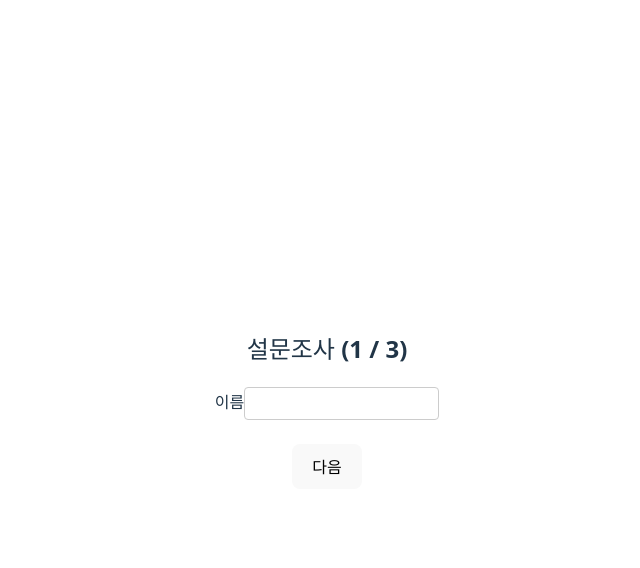
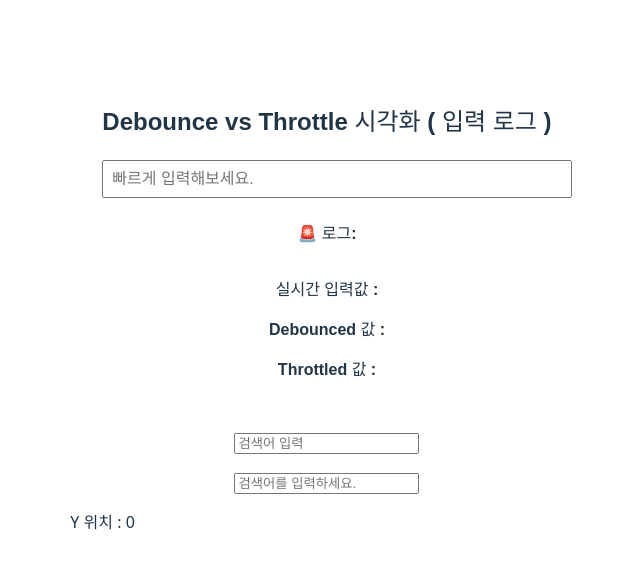
Before and after one commit to Eilleen-yang/survey-app, a React (Vite) app: page / in a window 1280 px wide. Shown: the top 568 px of the page, without its empty margins (313-953 px from the left). Built offline with nearby package versions, Linux system fonts and the light colour scheme.

Commit message:
feat : 검색바, 스크롤로 디바운싱, 쓰로틀링 차이 파악하기

```diff
--- a/src/App.jsx
+++ b/src/App.jsx
@@ -1,10 +1,20 @@
 import "./App.css";
+import SearchBar from "./_components/SearchBar";
+import DebounceThrottleDemo from "./pages/DebounceThrottleDemo";
 import Home from "./pages/Home";
+import ScrollPosition from "./pages/ScrollPosition";
+import SearchInput from "./pages/SearchInput";
 
 function App() {
   return (
     <div style={{ maxWidth: 600, margin: "0 auto", padding: 20 }}>
-      <Home />
+      {/* react-hook-form, react-select : 설문조사 폼 */}
+      {/* <Home /> */}
+      {/* 디바운싱, 쓰로틀링 차이를 보여주는 검색 input */}
+      <DebounceThrottleDemo />
+      <SearchBar />
+      <SearchInput />
+      <ScrollPosition />
     </div>
   );
 }
--- /dev/null
+++ b/src/_components/SearchBar.jsx
@@ -0,0 +1,39 @@
+import { useEffect, useState } from "react";
+import useDebounce from "../hooks/useDebounce";
+import { fakeSearchApi } from "../apis/fakeSearchApi";
+
+export default function SearchBar() {
+  const [query, setQuery] = useState("");
+  const [results, setResults] = useState([]);
+  const debouncedQuery = useDebounce(query, 1000);
+
+  useEffect(() => {
+    if (!debouncedQuery) {
+      setResults([]);
+      return;
+    }
+
+    const fetchData = async () => {
+      const res = await fakeSearchApi(debouncedQuery);
+      setResults(res);
+    };
+
+    fetchData();
+  }, [debouncedQuery]);
+
+  return (
+    <div>
+      <input
+        type="text"
+        placeholder="검색어 입력"
+        value={query}
+        onChange={(e) => setQuery(e.target.value)}
+      />
+      <ul>
+        {results.map((r, idx) => (
+          <li key={idx}>{r}</li>
+        ))}
+      </ul>
+    </div>
+  );
+}
--- /dev/null
+++ b/src/apis/fakeSearchApi.js
@@ -0,0 +1,7 @@
+// 가짜 검색 API 입니다.
+export const fakeSearchApi = async (query) => {
+  console.log("API 호출!", query);
+  return new Promise((resolve) =>
+    setTimeout(() => resolve([`${query} 결과1`, `${query} 결과2`]), 1000)
+  );
+};
--- /dev/null
+++ b/src/hooks/useDebounce.js
@@ -0,0 +1,13 @@
+import { useEffect, useState } from "react";
+
+export default function useDebounce(value, delay = 300) {
+  const [debouncedValue, setDebouncedValue] = useState(value);
+
+  useEffect(() => {
+    const handler = setTimeout(() => setDebouncedValue(value), delay);
+
+    return () => clearTimeout(handler); // 값이 바뀌면 타이머 초기화
+  }, [value, delay]);
+
+  return debouncedValue;
+}
--- /dev/null
+++ b/src/hooks/useThrottle.js
@@ -0,0 +1,19 @@
+import { useEffect, useRef, useState } from "react";
+
+export default function useThrottle(value, limit = 1000) {
+  const [throttledValue, setThrottledValue] = useState(value);
+  const lastRan = useRef(Date.now());
+
+  useEffect(() => {
+    const handler = setTimeout(() => {
+      if (Date.now() - lastRan.current >= limit) {
+        setThrottledValue(value);
+        lastRan.current = Date.now();
+      }
+    }, limit - (Date.now() - lastRan.current));
+
+    return () => clearTimeout(handler);
+  }, [value, limit]);
+
+  return throttledValue;
+}
--- /dev/null
+++ b/src/pages/DebounceThrottleDemo.jsx
@@ -0,0 +1,62 @@
+import { useState } from "react";
+import useDebounce from "../hooks/useDebounce";
+import useThrottle from "../hooks/useThrottle";
+
+export default function DebounceThrottleDemo() {
+  const [input, setInput] = useState("");
+  const [logs, setLogs] = useState([]);
+
+  const debounced = useDebounce(input, 1000);
+  const throttled = useThrottle(input, 1000);
+
+  // 시각적 로그 저장
+  const logMesssage = (label, value) => {
+    setLogs((prev) => [
+      { label, value, time: new Date().toLocaleTimeString() },
+      ...prev.slice(0, 10), // 최근 10개만 표시
+    ]);
+  };
+
+  // input이 바뀔 때마다 바로 로그
+  const handleChange = (e) => {
+    const value = e.target.value;
+    setInput(value);
+    logMesssage("⌨️ Input", value);
+  };
+
+  return (
+    <div style={{ padding: "2rem", fontFamily: "sans-serif" }}>
+      <h2>Debounce vs Throttle 시각화 ( 입력 로그 )</h2>
+      <input
+        type="text"
+        value={input}
+        onChange={handleChange}
+        placeholder="빠르게 입력해보세요."
+        style={{ padding: ".5rem", width: "100%", fontSize: "16px" }}
+      />
+
+      <div style={{ marginTop: "1.5rem" }}>
+        <h4>🚨 로그:</h4>
+        <ul style={{ lineHeight: "1.6" }}>
+          {logs.map((log, index) => (
+            <li key={index}>
+              <strong>{log.label}</strong> : {log.value} @ {log.time}
+            </li>
+          ))}
+        </ul>
+      </div>
+
+      <div style={{ marginTop: "2rem" }}>
+        <p>
+          <strong>실시간 입력값 : </strong> {input}
+        </p>
+        <p>
+          <strong>Debounced 값 : </strong> {debounced}
+        </p>
+        <p>
+          <strong>Throttled 값 : </strong> {throttled}
+        </p>
+      </div>
+    </div>
+  );
+}
--- /dev/null
+++ b/src/pages/ScrollPosition.jsx
@@ -0,0 +1,21 @@
+import { useEffect, useState } from "react";
+import useThrottle from "../hooks/useThrottle";
+
+export default function ScrollPosition() {
+  const [scrollY, setScrollY] = useState(0);
+  const throttledScrollY = useThrottle(scrollY, 2000);
+
+  useEffect(() => {
+    const handleScroll = () => {
+      setScrollY(window.scrollY);
+    };
+    window.addEventListener("scroll", handleScroll);
+    return () => window.removeEventListener("scroll", handleScroll);
+  }, []);
+
+  return (
+    <div style={{ height: "2000px" }}>
+      <p style={{ position: "fixed" }}>Y 위치 : {throttledScrollY}</p>
+    </div>
+  );
+}
--- /dev/null
+++ b/src/pages/SearchInput.jsx
@@ -0,0 +1,22 @@
+import { useEffect, useState } from "react";
+import useDebounce from "../hooks/useDebounce";
+
+export default function SearchInput() {
+  const [input, setInput] = useState("");
+  const debouncedInput = useDebounce(input, 2000);
+
+  useEffect(() => {
+    if (debouncedInput) {
+      console.log("API 호출 (최종 값) : ", debouncedInput);
+    }
+  }, [debouncedInput]);
+
+  return (
+    <input
+      type="text"
+      value={input}
+      placeholder="검색어를 입력하세요."
+      onChange={(e) => setInput(e.target.value)}
+    />
+  );
+}
```
